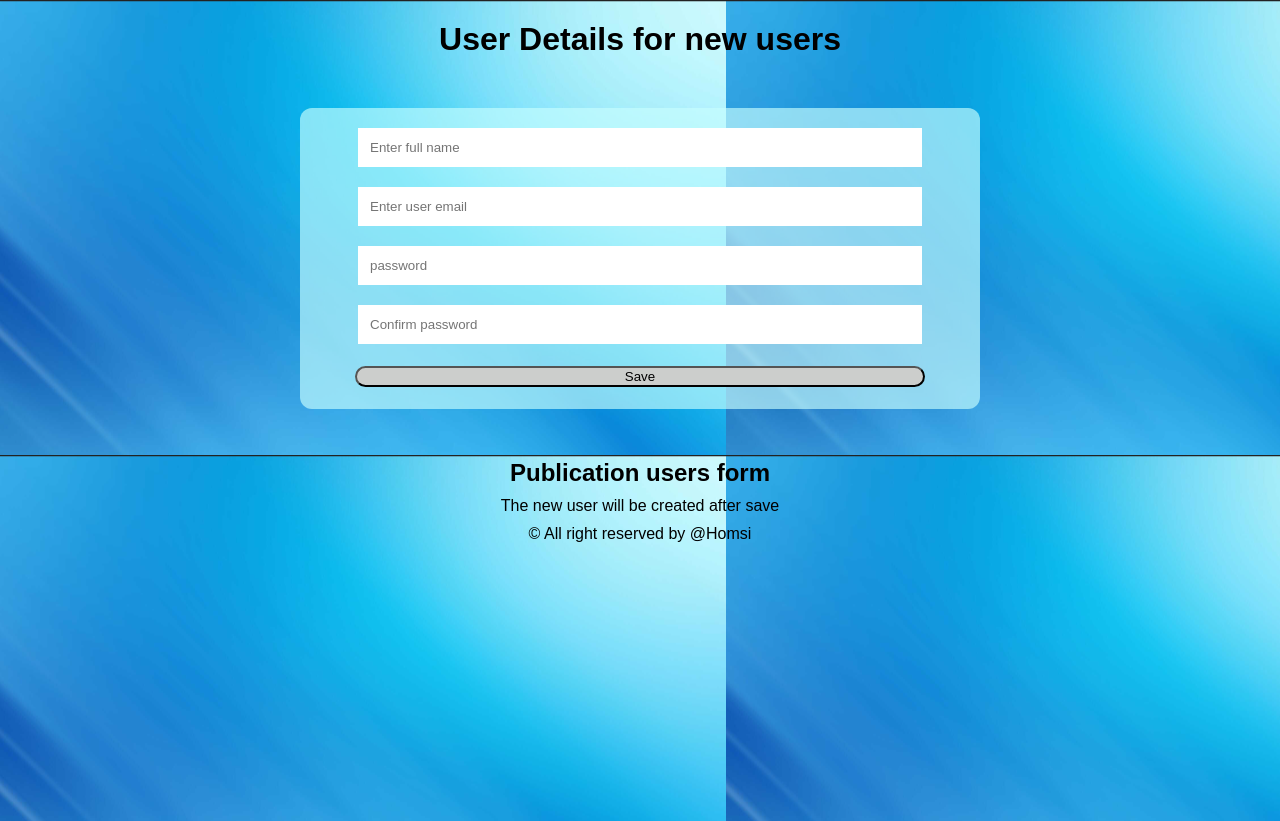
After one commit to HOMSINdayizeye/publication-with-Postgres, a Django app: page /create_user/ in a window 1280 px wide. The commit adds this page. Run offline with Django 4.2, Linux system fonts and the light colour scheme.

Commit message:
Added Create_user

```diff
--- /dev/null
+++ b/secpubapp/static/secpubapp/create.css
@@ -0,0 +1,44 @@
+body, html{
+    margin: 0;
+    padding: 0;
+    height: 100%;
+
+}
+body {
+    background-size: cover;
+    background: url("/static/secpubapp/createbackground.png");
+}
+.create-card{
+    background: rgba(200,255,255 , 0.65);
+    border-radius: 12px;
+    max-width: 600px;
+    margin: 50px auto;
+    padding: 10px 40px;
+    position: relative;
+    z-index: 2;
+    text-align: center;
+}
+.create-card input{
+    border-radius: 12;
+    border: 2px solid #fff;
+    padding: 10px;
+    margin: 10px 0;
+    width: 90%;
+}
+.create-card button{
+    margin: 12px;
+    width: 95%;
+    background: #cccecc;
+    border-radius: 20px;
+}
+footer, header, h2, p{
+    font-family: Arial, Helvetica, sans-serif;
+    text-decoration: solid;
+    margin: 10px;
+    text-align: center;
+
+}
+footer{
+    color: #000 !important;
+    text-shadow: none;
+}
--- a/secpubapp/static/secpubapp/style2.css
+++ b/secpubapp/static/secpubapp/style2.css
@@ -12,7 +12,7 @@ body p{
    color: #000 !important;
 }
 .login-card {
-    background: rgba(255,255,255,0.85);
+    background: rgba(255,255,255,0.90);
     border-radius: 12px;
     box-shadow: 0 4px 24px rgba(0,0,0,0.2);
     max-width: 350px;
--- /dev/null
+++ b/secpubapp/templates/create_user.html
@@ -0,0 +1,34 @@
+{% load static %}
+<!DOCTYPE html>
+<html lang="en">
+    <head>
+        <meta charset="UTF-8">
+        <meta name = "device-width" content="width= device-width" initial-scale="1.0">
+        <title>Create User</title>
+        <link rel="stylesheet" href="{% static '/secpubapp/create.css' %}">
+    </head>
+    <body>
+        <header>
+            <h1>User Details for new users</h1>
+        </header>
+        <main>
+            <div class =create-card>
+           <form action="" meathod= "post">
+        {% csrf_token %}
+        <input type="text" name="Name" placeholder="Enter full name" required>
+       <input type = email name="username" placeholder="Enter user email" required>
+        <input type="password" name=" password" placeholder="password" required>
+        <input type="password" name="confirm_password" placeholder="Confirm password" required>
+        <button type="submit">Save</button>
+           </form>
+           </div>
+        </main>
+      <section>
+        <h2>Publication users form</h2>
+        <p>The new user will be created after save</p>
+      </section>
+     <footer>
+        <p>&copy; All right reserved by @Homsi</p>
+     </footer>
+    </body>
+</html>
--- a/secpubapp/urls.py
+++ b/secpubapp/urls.py
@@ -1,10 +1,12 @@
 from django.urls import path
 from . import views
+from .views import create_user
 
 urlpatterns = [
     path('', views.login_user, name='login'),
     path('add/', views.add_book, name='add_book'),
     path('books/', views.book_list, name='book_list'),
+    path('create_user/', views.create_user, name='create_user'),
     path('delete/<int:pk>/', views.delete_book, name='delete_book'),
     path('edit/<int:pk>/', views.edit_book, name='edit_book'),
 ]
--- a/secpubapp/views.py
+++ b/secpubapp/views.py
@@ -2,6 +2,7 @@ from django.shortcuts import render,redirect,get_object_or_404
 from django.contrib.auth import authenticate, login, logout
 from.models import Book
 from.forms import FormBook
+from django.contrib.auth.models import User
 
 
 # Create your views here
@@ -45,6 +46,13 @@ def login_user(request):
         else:
             return render(request, 'home.html', {'error': 'Invalid username or password'})
     return render(request, 'home.html')
+def create_user(request):
+    if request.method == 'POST':
+        username = request.POST['username']
+        password = request.POST['password']
+        User.objects.create_user(username=username, password=password)
+        return redirect('login')
+    return render(request, 'create_user.html')
 def logout_user(request):
     logout(request)
     return redirect('login')
```
Also changed, not shown: createbackground.png (added), secpubapp/static/secpubapp/createbackground.png (added).
